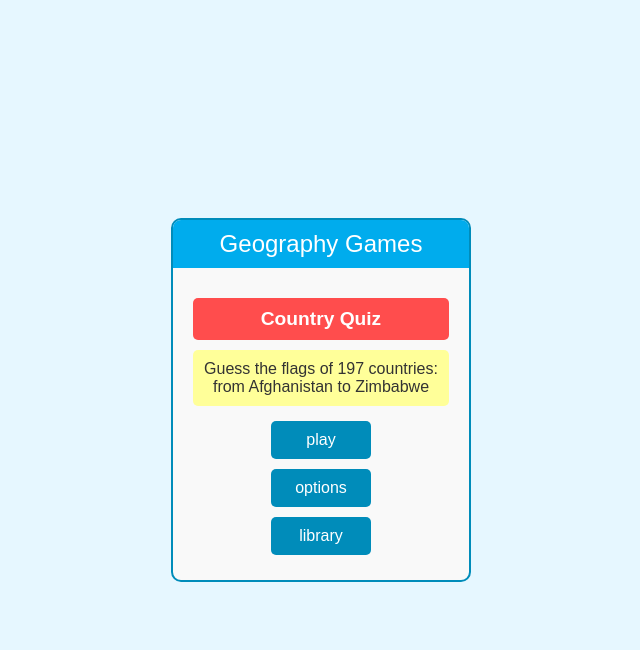
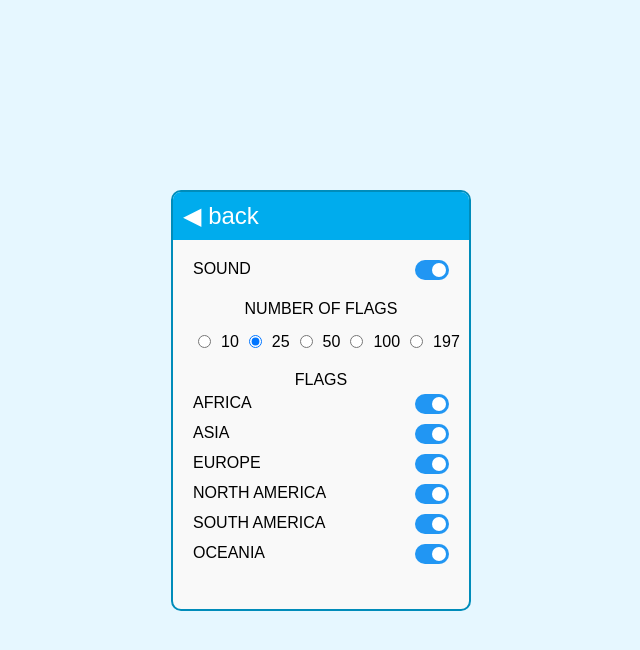
Before and after one commit to 4shktz/country-quiz, a website built with Vite: page index.html in a window 1280 px wide. Both pictures are taken after a click on the button "options". Shown: the whole page, without its empty margins (319-959 px from the left). Built offline with nearby package versions, Linux system fonts and the light colour scheme.

Commit message:
added setting menu

```diff
--- a/index.html
+++ b/index.html
@@ -25,6 +25,42 @@
             </nav>
         </main>
     </section>
+
+    <section class="options-container" id="optionsContainer">
+        <header class="header">
+            <span class="back" id="backBtn">◀ back</span>
+        </header>
+        <main class="options-content">
+            <section class="option-sound">
+                <span>SOUND</span>
+                <label class="switch">
+                    <input type="checkbox" checked>
+                    <span class="slider"></span>
+                </label>
+            </section>
+            <section class="option">
+                <span>NUMBER OF FLAGS</span>
+                <div class="number-options">
+                    <label><input type="radio" name="flags" value="10">10</label>
+                    <label><input type="radio" name="flags" value="25" checked>25</label>
+                    <label><input type="radio" name="flags" value="50">50</label>
+                    <label><input type="radio" name="flags" value="100">100</label>
+                    <label><input type="radio" name="flags" value="197">197</label>
+                </div>
+            </section>
+            <section class="option">
+                <span>FLAGS</span>
+                <div class="flag-options">
+                    <label>AFRICA <input type="checkbox" class="switch-checkbox" checked><span class="slider-checkbox"></span></label>
+                    <label>ASIA <input type="checkbox" class="switch-checkbox" checked><span class="slider-checkbox"></span></label>
+                    <label>EUROPE <input type="checkbox" class="switch-checkbox" checked><span class="slider-checkbox"></span></label>
+                    <label>NORTH AMERICA <input type="checkbox" class="switch-checkbox" checked><span class="slider-checkbox"></span></label>
+                    <label>SOUTH AMERICA <input type="checkbox" class="switch-checkbox" checked><span class="slider-checkbox"></span></label>
+                    <label>OCEANIA <input type="checkbox" class="switch-checkbox" checked><span class="slider-checkbox"></span></label>
+                </div>
+            </section>
+        </main>
+    </section>
     <script src="main.js"></script>
 </body>
 </html>
--- a/main.js
+++ b/main.js
@@ -0,0 +1,19 @@
+document.addEventListener("DOMContentLoaded", function() {
+    const optionsBtn = document.getElementById('optionsBtn');
+    const backBtn = document.getElementById('backBtn');
+    const playBtn = document.getElementById('playBtn');
+    const backToMainBtn = document.getElementById('backToMainBtn');
+    const mainContainer = document.getElementById('mainContainer');
+    const optionsContainer = document.getElementById('optionsContainer');
+    const quizContainer = document.getElementById('quizContainer');
+
+    optionsBtn.addEventListener('click', function() {
+        mainContainer.style.display = 'none';
+        optionsContainer.style.display = 'block';
+    });
+
+    backBtn.addEventListener('click', function() {
+        optionsContainer.style.display = 'none';
+        mainContainer.style.display = 'block';
+    });
+})
--- a/style.css
+++ b/style.css
@@ -13,7 +13,7 @@ body {
   background-color: #e6f7ff;
 }
 
-.container {
+.container, .options-container, .quiz-container {
   background-color: #f9f9f9;
   border: 2px solid #008cba;
   border-radius: 10px;
@@ -34,7 +34,16 @@ body {
   padding: 10px 0;
 }
 
-.main{
+.header {
+  display: flex;
+  justify-content: space-between;
+  background-color: #00aced;
+  color: white;
+  font-size: 1.5em;
+  padding: 10px 0;
+}
+
+.main, .options-content, .quiz-content {
   padding: 20px;
 }
 
@@ -55,7 +64,7 @@ body {
   margin: 10px 0;
 }
 
-.buttons {
+.buttons, .quiz-buttons {
   display: flex;
   flex-direction: column;
   align-items: center;
@@ -80,3 +89,131 @@ body {
 .btn:active {
   background-color: #005f73;
 }
+
+.option {
+  margin-bottom: 20px;
+}
+
+.option-sound{
+  display: flex;
+  justify-content: space-between;
+  margin-bottom: 20px;
+}
+
+.number-options {
+  display: flex;
+  flex-direction: row;
+  align-items: flex-start;
+}
+
+.number-options label {
+  display: flex;
+  align-items: center;
+  margin: 15px 5px 0px 5px;
+}
+
+.number-options input[type="radio"] {
+  margin-right: 10px;
+}
+
+.flag-options {
+  display: flex;
+  flex-direction: column;
+  align-items: flex-start;
+}
+
+.flag-options label {
+  display: flex;
+  justify-content: space-between;
+  width: 100%;
+  margin: 5px 0;
+}
+
+.switch {
+  position: relative;
+  display: inline-block;
+  width: 34px;
+  height: 20px;
+}
+
+.switch input {
+  opacity: 0;
+  width: 0;
+  height: 0;
+}
+
+.slider {
+  position: absolute;
+  cursor: pointer;
+  top: 0;
+  left: 0;
+  right: 0;
+  bottom: 0;
+  background-color: #ccc;
+  transition: .4s;
+  border-radius: 20px;
+}
+
+.slider:before {
+  position: absolute;
+  content: "";
+  height: 14px;
+  width: 14px;
+  left: 3px;
+  bottom: 3px;
+  background-color: white;
+  transition: .4s;
+  border-radius: 50%;
+}
+
+input:checked + .slider {
+  background-color: #2196F3;
+}
+
+input:checked + .slider:before {
+  transform: translateX(14px);
+}
+
+.switch-checkbox {
+  position: absolute;
+  opacity: 0;
+  width: 0;
+  height: 0;
+}
+
+.slider-checkbox {
+  position: relative;
+  display: inline-block;
+  width: 34px;
+  height: 20px;
+  background-color: #ccc;
+  border-radius: 20px;
+  transition: .4s;
+}
+
+.slider-checkbox:before {
+  position: absolute;
+  content: "";
+  height: 14px;
+  width: 14px;
+  left: 3px;
+  bottom: 3px;
+  background-color: white;
+  border-radius: 50%;
+  transition: .4s;
+}
+
+.switch-checkbox:checked + .slider-checkbox {
+  background-color: #2196F3;
+}
+
+.switch-checkbox:checked + .slider-checkbox:before {
+  transform: translateX(14px);
+}
+
+.back {
+  cursor: pointer;
+  color: white;
+  font-size: 1em;
+  margin-left: 10px;
+}
```
